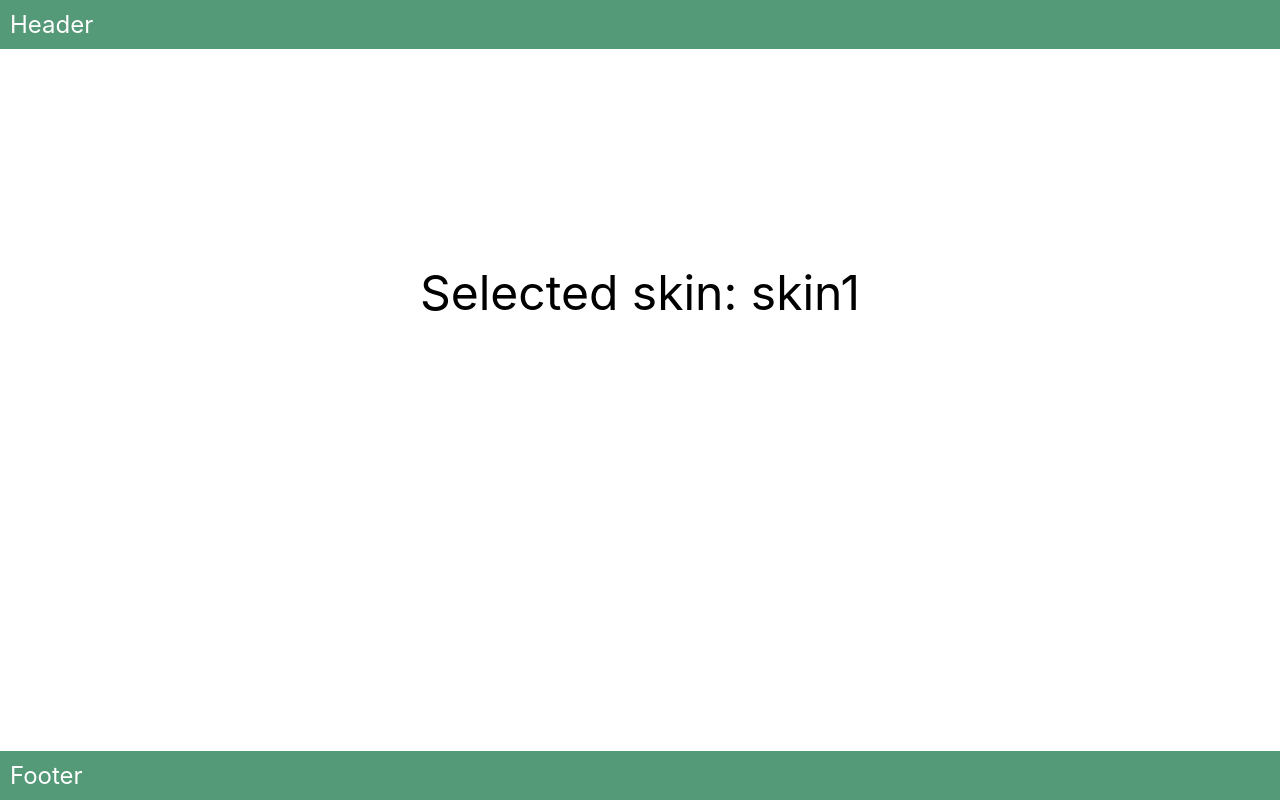
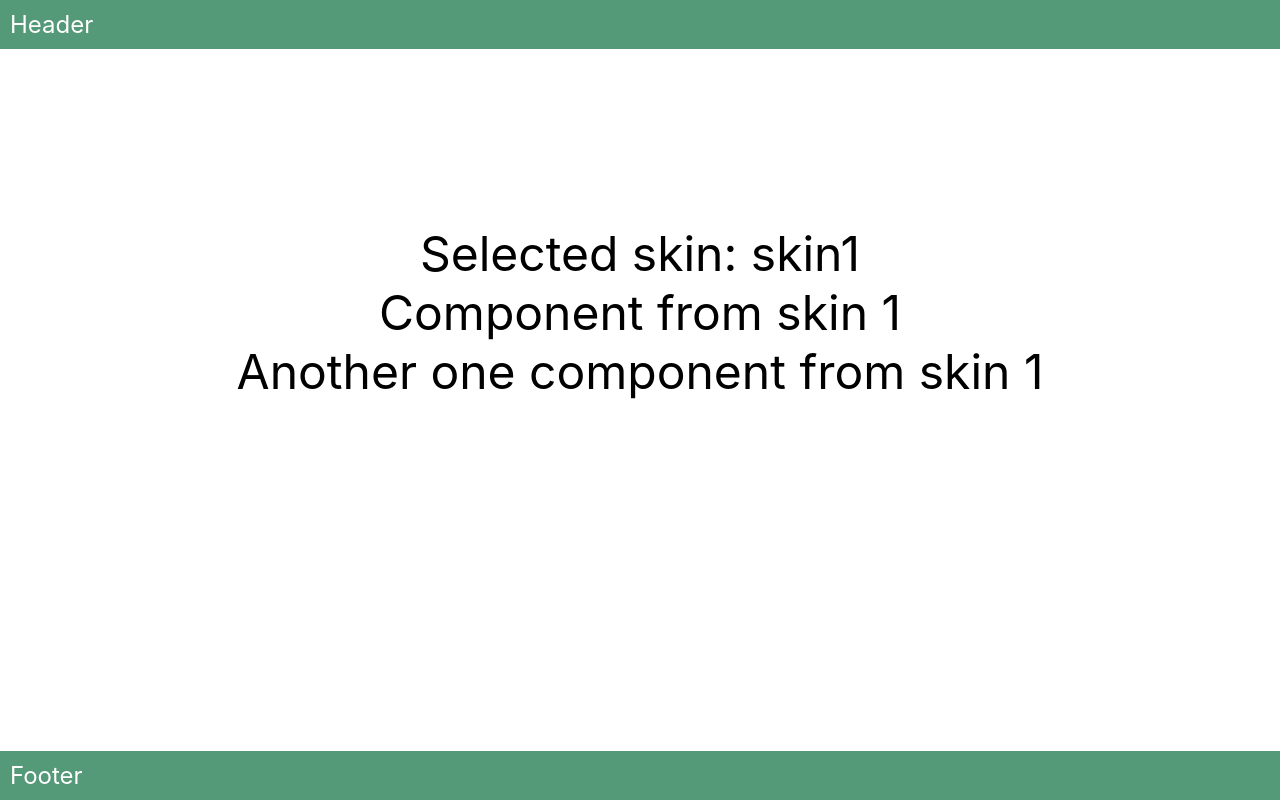
Before and after one commit to Lensom/domain-skins, a React (Create React App) app: page / in a window 1280 px wide. Built offline with nearby package versions, Linux system fonts and the light colour scheme.

Commit message:
update: add custom elements for diffent skins

```diff
--- a/src/App.scss
+++ b/src/App.scss
@@ -8,6 +8,7 @@ main {
   display: flex;
   align-items: center;
   justify-content: center;
+  flex-direction: column;
   margin: auto;
   font-size: 48px;
 }
--- a/src/components/Layout/index.js
+++ b/src/components/Layout/index.js
@@ -2,10 +2,14 @@ import React, { useContext } from 'react';
 import SkinSwitcher from '../SkinSwitcher';
 import Header from '../Header';
 import Footer from '../Footer';
+import skinComponents from '../SkinComponents';
 import ThemeContext from '../../context';
 
 const Layout = () => {
   const { styles, selectedSkin } = useContext(ThemeContext);
+  const SkinComponents = skinComponents[selectedSkin] || skinComponents.default;
+
+  console.log(SkinComponents);
 
   if (selectedSkin === null || styles === null) {
     // Loader or Spinner
@@ -16,7 +20,18 @@ const Layout = () => {
     <>
       <SkinSwitcher />
       <Header className={styles.default?.header} />
-      <main>Selected skin: {selectedSkin}</main>
+      <main>
+        Selected skin: {selectedSkin}
+        <br />
+        {Array.isArray(SkinComponents) ? (
+          // Если SkinComponents - это массив компонентов, отобразите их все
+          SkinComponents.map((Component, index) => <Component key={index} />)
+        ) : SkinComponents ? (
+          // В противном случае отобразите один компонент
+          <SkinComponents />
+        ) : null}
+      </main>
+
       <Footer className={styles.default?.footer} />
     </>
   );
--- /dev/null
+++ b/src/components/SkinComponents/index.js
@@ -0,0 +1,10 @@
+import Skin1Component1 from '../../skins/skin1/Component1';
+import Skin1Component2 from '../../skins/skin1/Component2';
+import Skin2Component from '../../skins/skin2/Component1';
+
+const skinComponents = {
+  skin1: [Skin1Component1, Skin1Component2], // Массив компонентов для skin1
+  skin2: Skin2Component,
+};
+
+export default skinComponents;
--- a/src/hooks/useSkinSelector.js
+++ b/src/hooks/useSkinSelector.js
@@ -6,7 +6,6 @@ const useSkinSelector = () => {
 
   useEffect(() => {
     const domain = window.location.hostname;
-    console.log(domain, 'domain');
     setSelectedSkin(domains[domain] || 'default');
   }, []);
 
--- /dev/null
+++ b/src/skins/skin1/Component1.js
@@ -0,0 +1,5 @@
+const Component = () => {
+  return <div>Component from skin 1</div>;
+};
+
+export default Component;
--- /dev/null
+++ b/src/skins/skin1/Component2.js
@@ -0,0 +1,5 @@
+const Component = () => {
+  return <div>Another one component from skin 1</div>;
+};
+
+export default Component;
--- /dev/null
+++ b/src/skins/skin2/Component1.js
@@ -0,0 +1,5 @@
+const Component = () => {
+  return <div>Component from skin 2</div>;
+};
+
+export default Component;
```
